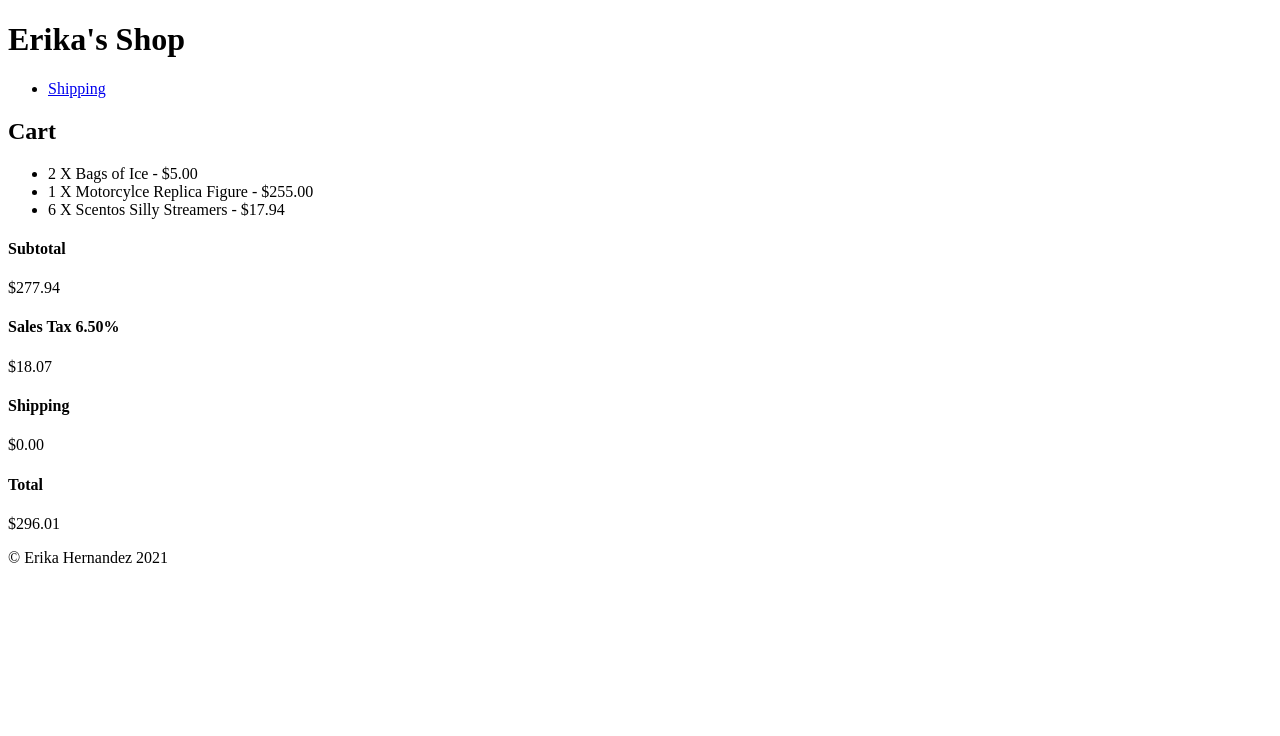
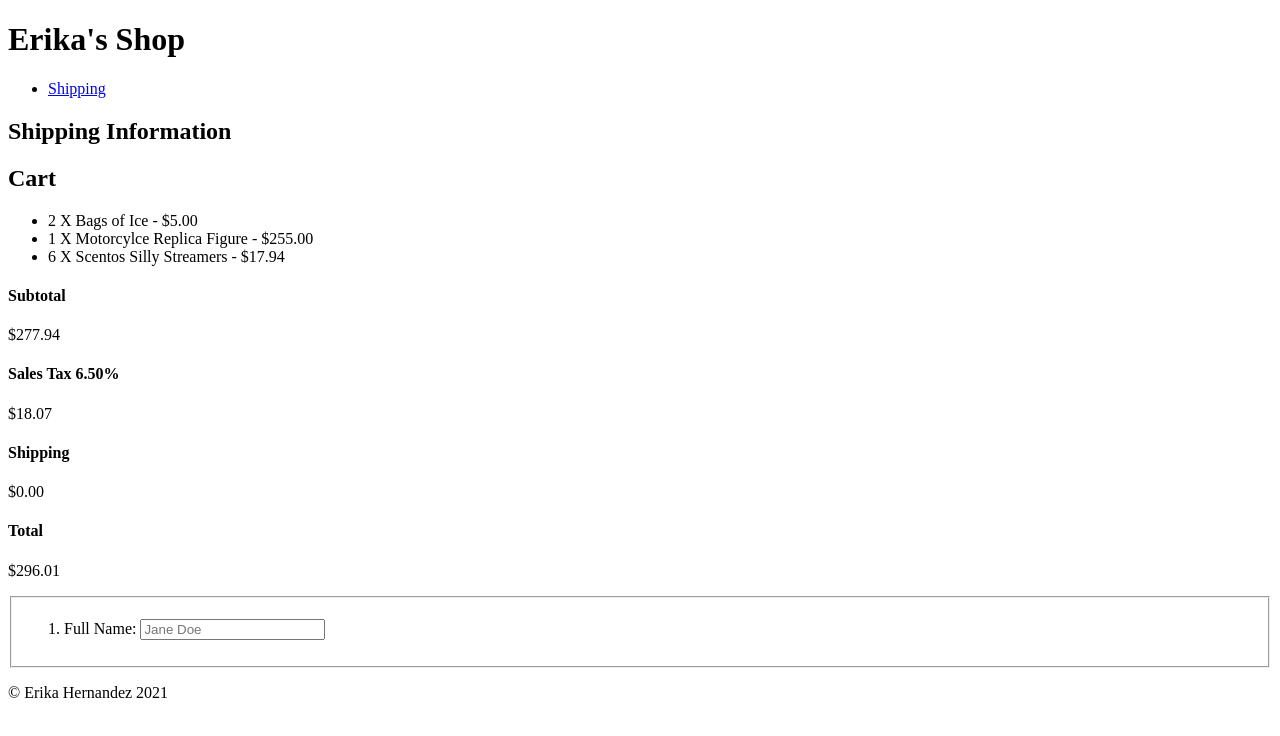
Before and after one commit to erikaghernandez/project-one, a plain HTML site: page shipping/index.html in a window 1280 px wide. Drawn offline with Linux system fonts and the light colour scheme.

Commit message:
Add full name form input

```diff
--- a/shipping/index.html
+++ b/shipping/index.html
@@ -18,6 +18,9 @@
     </ul>
   </nav>
   <main id="content">
+    <header id="label-shipping" aria-label="Shipping">
+      <h2>Shipping Information</h2>
+    </header>
     <section id="cart">
       <h2> Cart </h2>
       <ul id="cart-items">
@@ -32,6 +35,18 @@
         <h4> Shipping</h4> <p id="shipping-cost"> $0.00 </p>
         <h4> Total</h4> <p id="total-cost"> $296.01 </p>
     </section>
+    <form id="shipping-form" aria-labelledby="label-shipping">
+      <fieldset name="shipping-form">
+        <ol>
+          <li>
+            <label for="shipping-name"> Full Name: </label>
+            <input type="text" name="shipping-name" id="shipping-name"
+            placeholder="Jane Doe"/>
+          </li>
+        </ol>
+      </fieldset>
+    </form>
+
   </main>
   <footer id="footer">
     <p> &#169; Erika Hernandez 2021</p>
```
